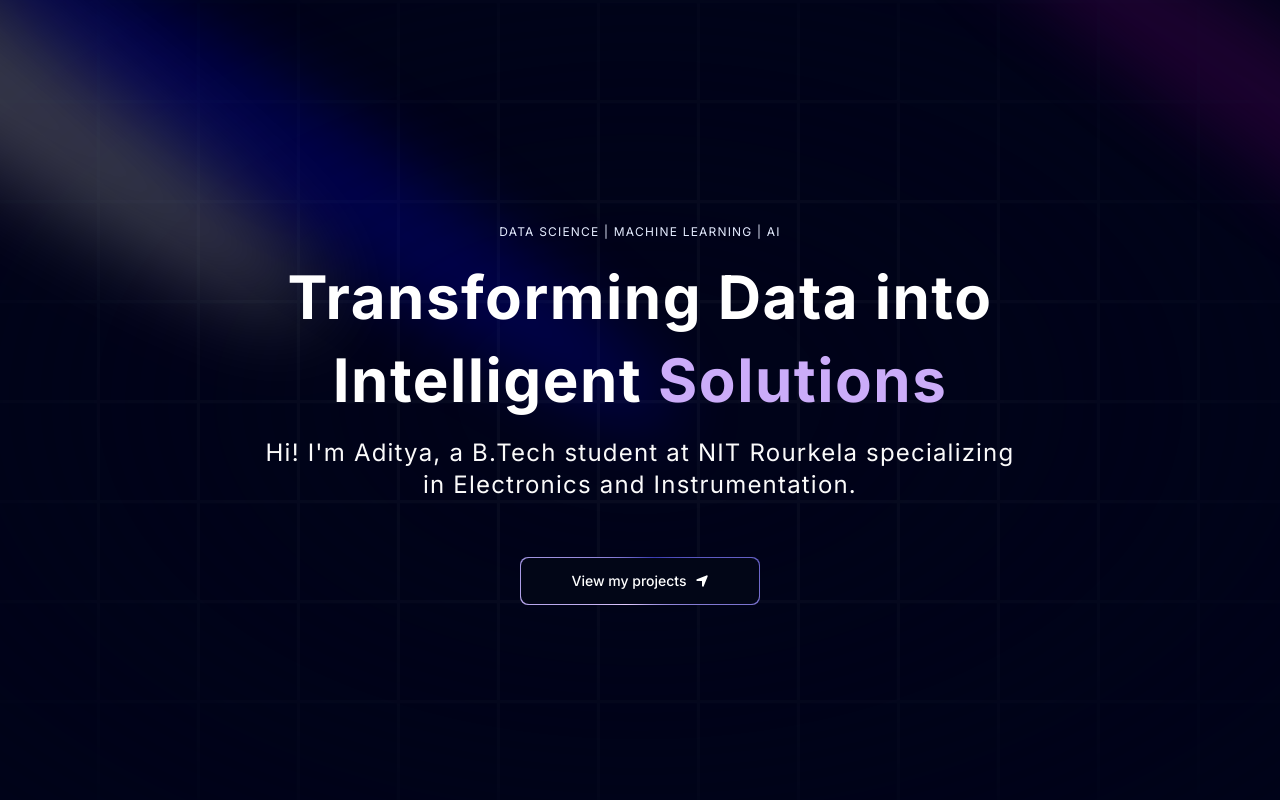
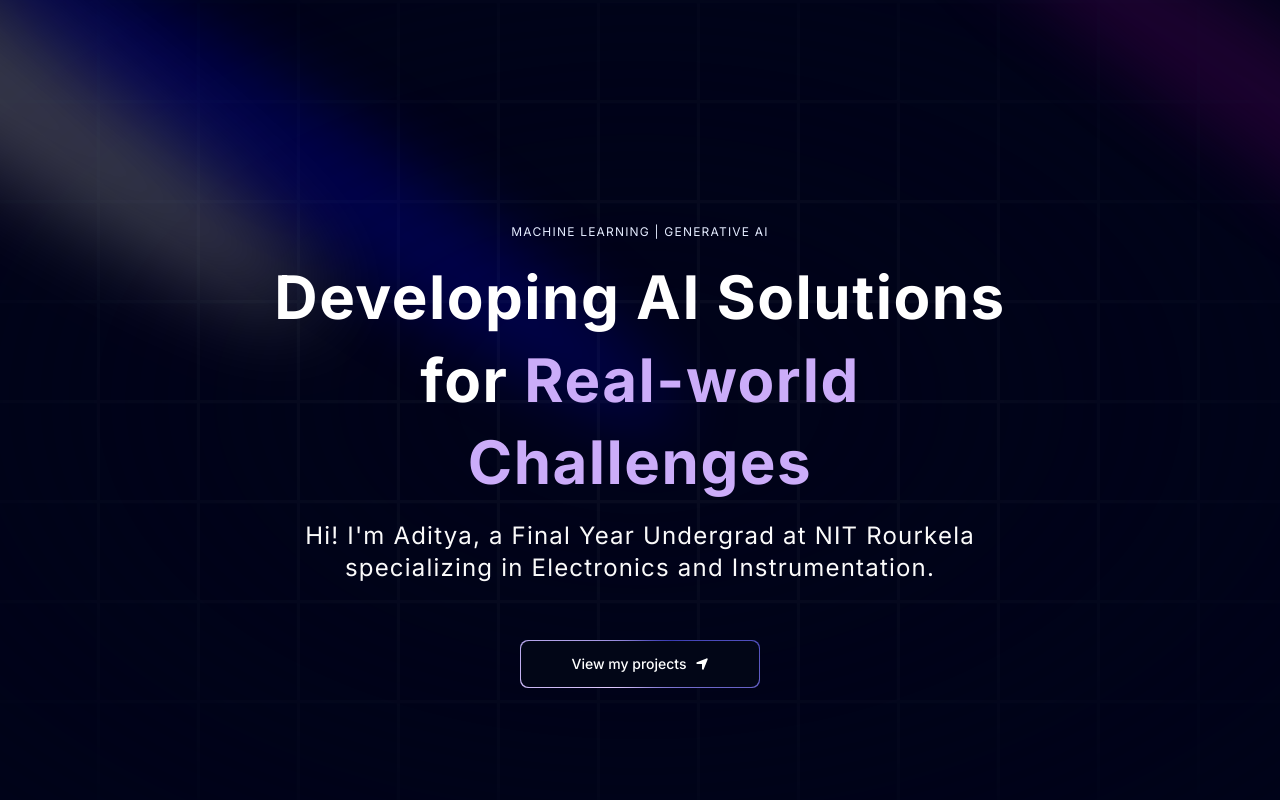
Before and after one commit to siddharth-narayan-mishra/probable-portfolio, a Next.js app: page / in a window 1280 px wide. Shown: the top 800 px of the page. Built offline with nearby package versions, Linux system fonts and the light colour scheme.

Commit message:
Update Hero.tsx

```diff
--- a/components/Hero.tsx
+++ b/components/Hero.tsx
@@ -31,14 +31,14 @@ const Hero = () => {
             <div className="flex justify-center relative my-20 z-10">
                 <div className="max-w-[89vw] md:max-w-2xl lg:max-w-[60vw] flex flex-col items-center justify-center">
                     <p className="uppercase tracking-widest text-xs text-center text-blue-100 max-w-80">
-                        Data Science | Machine Learning | AI
+                         Machine Learning | Generative AI
                     </p>
                     <TextGenerateEffect
-                        words="Transforming Data into Intelligent Solutions"
+                        words="Developing AI Solutions for Real-world Challenges"
                         className="text-center text-[40px] md:text-5xl lg:text-6xl"
                     />
                     <p className="text-center md:tracking-wider mb-4 text-sm md:text-lg lg:text-2xl">
-                        Hi! I&apos;m Aditya, a B.Tech student at NIT Rourkela
+                        Hi! I&apos;m Aditya, a Final Year Undergrad at NIT Rourkela
                         specializing in Electronics and Instrumentation.
                     </p>
                     <a href="https://github.com/adityathenerd">
```
